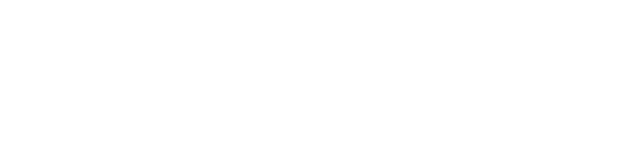
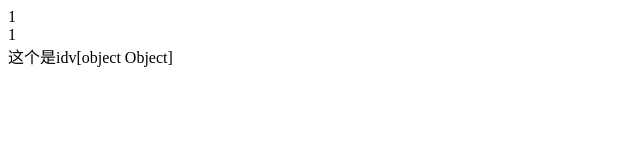
Before and after one commit to hearsay316/vue-source, a website built with webpack: page public/index.html in a window 1280 px wide. Shown: the whole page, without its empty margins (0-640 px from the left). Built offline with nearby package versions, Linux system fonts and the light colour scheme.

Commit message:
模板编译替换

```diff
--- a/public/index.html
+++ b/public/index.html
@@ -6,6 +6,10 @@
     <title>Title</title>
 </head>
 <body>
-    <div id="app"></div>
+    <div id="app">
+        {{dddd}}
+        <div>{{dddd}}</div>
+        <span>这个是idv{{xsdfefe}}</span>
+    </div>
 </body>
 </html>
--- a/source/vue/index.js
+++ b/source/vue/index.js
@@ -1,5 +1,6 @@
 import { initState } from "./observe/index.js";
 import Watcher from "./observe/watcher";
+import {compiler} from "./util";
 
 function Vue(options) {
   this._init(options);
@@ -10,9 +11,9 @@ Vue.prototype._init = function(options) {
   vm.$options = options;
   // Mvvm 原理  拦截数组 和对象
   initState(vm); // data  computed watch
-  console.log(vm,vm.el)
+  console.log(vm, vm.el);
   if (vm.$options.el) {
-    console.log(vm.el)
+    console.log(vm.el);
     vm.$mount();
   }
 };
@@ -30,19 +31,26 @@ Vue.prototype.$mount = function() {
   // 渲染页面 是通过 watcher来渲染的
   //vue  2.0是组件级别更新
   // 更新组件  渲染组件的逻辑
-  let updateComponent = ()=>{
-    console.log("执行了")
-    vm._update();// 组件更新
+  let updateComponent = () => {
+    console.log("执行了");
+    vm._update(); // 组件更新
+  };
+  new Watcher(vm, updateComponent); //渲染watcher
+};
+
+Vue.prototype._update = function() {
+  // 用用户传入的数据更新dom
+  let vm = this;
+  let el = vm.$el;
+  console.log(el);
+  // 要循环内容把页面的内容换成我们的数据
+  let node = document.createDocumentFragment(); // 常见内存 dom
+  let firstChild;
+  while ((firstChild = el.firstChild)) {
+    node.appendChild(firstChild);
   }
-  new Watcher(vm, updateComponent ) //渲染watcher
-};
-Vue.prototype._update = function () {
-    // 用用户传入的数据更新dom
-  let vm = this;
-  let el = vm.$el ;
-  console.log(el)
-  // 要循环内容把页面的内容换成我们的数据
-  let  node  = document.createDocumentFragment(); // 常见内存 dom
-
+  console.log(node);
+  compiler(node, vm);
+  el.appendChild(node);
 };
 export default Vue;
--- /dev/null
+++ b/source/vue/util.js
@@ -0,0 +1,40 @@
+// ?: 匹配不捕获  不捕获当前分组
+// + 至少一个
+// ? 尽可能少匹配
+const defaultRE = /\{\{((?:.|\r?\n)+?)\}\}/g;
+const util = {
+  getValue(vm, expr) {
+    let keys = expr.split(".");
+    return keys.reduce((memo, current) => {
+      memo = memo[current];
+      return memo;
+    }, vm);
+  },
+  compilerText(node, vm) {
+    // 编译文本  替换大括号{{}}
+    node.textContent = node.textContent.replace(defaultRE, function(...args) {
+      console.log(args, 66666);
+      return util.getValue(vm, args[1]);
+    });
+  }
+};
+/**
+ *
+ * @param node 就是文档碎片
+ * @param vm 是当前实例
+ */
+
+export function compiler(node, vm) {
+  console.log(node);
+  let childNodes = node.childNodes;
+  // 将类数组转化为数组
+  [...childNodes].forEach(child => {
+    // child 一种是文本节点 一种是文字节点
+    if (child.nodeType == 1) {
+      //1是元素 3是文本
+      compiler(child, vm);
+    } else if (child.nodeType == 3) {
+      util.compilerText(child, vm);
+    }
+  });
+}
--- a/src/index.js
+++ b/src/index.js
@@ -3,13 +3,12 @@ import Vue from "vue";
 let vm = new Vue({
   el: "#app",
   data: {
-    a: 1,
+    dddd: 1,
     B: 2,
-    D: [{ a: 1 }]
+    xsdfefe: [{ a: 1 }]
   },
   computed: {},
   watch: {}
 });
 window.vm = vm;
-console.log((vm.D[0].a = 2));
 console.log(2222);
```
